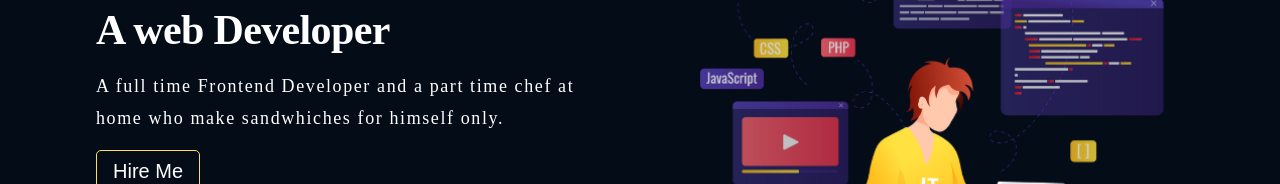
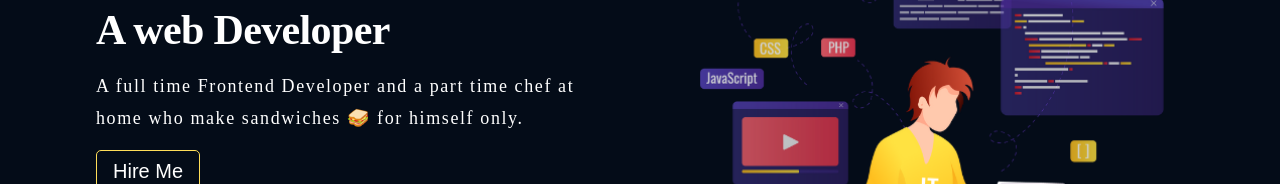
Before and after one commit to iamkashifkhn/portfolio1, a React (Create React App) app: page / in a window 1280 px wide. Shown: the part 284-468 px from the top of the page. Built offline with nearby package versions, Linux system fonts and the light colour scheme.

Commit message:
added sandwich

```diff
--- a/src/container/Header/header.jsx
+++ b/src/container/Header/header.jsx
@@ -16,7 +16,7 @@ function home() {
             A web Developer
             </h1>
             <p>
-            A full time Frontend Developer and a part time chef at home who make sandwhiches for himself only.
+            A full time Frontend Developer and a part time chef at home who make sandwiches &#129386; for himself only.
             </p>
             <button type='button'><a href='#contact'> Hire Me</a></button>
             <div className='portfolio__header-sociallinks'>
```
